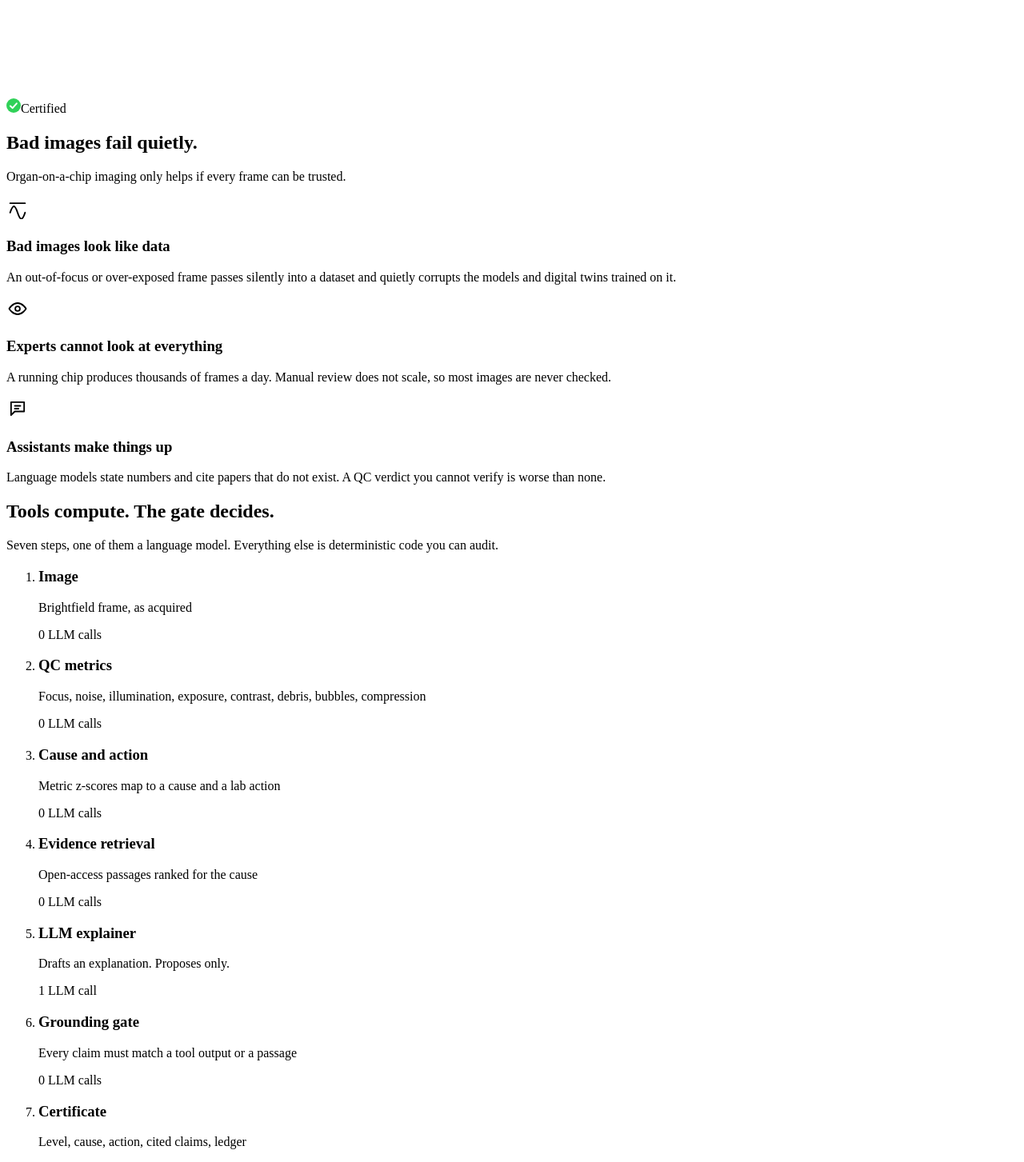
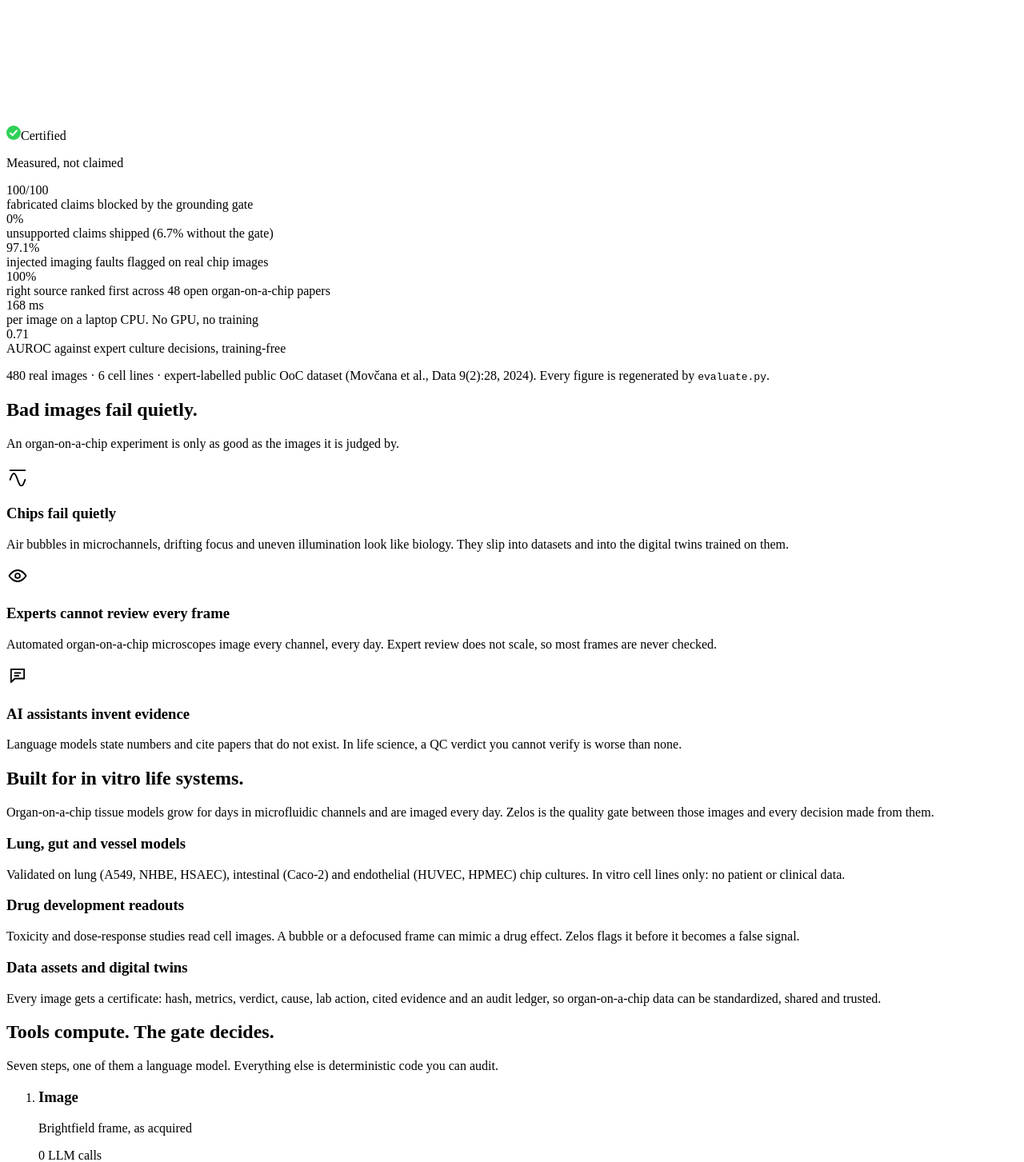
Before and after one commit to simon-derock/zelos, a React (Vite) app in the folder web/: page / in a window 1280 px wide. Shown: the part 1330-2783 px from the top of the page at 80% size. Built offline with nearby package versions, Linux system fonts and the light colour scheme; the HTML template or start-up script is replaced by a standard one.

Commit message:
feat(web): domain-focused copy (in vitro OoC tissue models), measured-results strip from results JSON, short tab title

```diff
--- a/web/src/App.tsx
+++ b/web/src/App.tsx
@@ -1,7 +1,7 @@
 import { useEffect, useState } from 'react'
 import { useSiteData } from './data'
 import { Hero } from './components/Hero'
-import { Problem, Pipeline, Reproduce, Footer } from './components/Sections'
+import { Problem, Pipeline, Reproduce, Footer, Proof, Domain } from './components/Sections'
 import { Console } from './components/Console'
 import { Benchmarks } from './components/Benchmarks'
 
@@ -62,7 +62,9 @@ export default function App() {
       <Nav sample={sample} />
       <main>
         <Hero />
+        <Proof data={data} />
         <Problem />
+        <Domain />
         <Pipeline />
         {data ? (
           <>
--- a/web/src/components/Hero.tsx
+++ b/web/src/components/Hero.tsx
@@ -32,11 +32,12 @@ export function Hero() {
   return (
     <header className="hero" id="top">
       <div className="hero-inner">
+        <p className="eyebrow">AI for Life Science · Organ-on-a-Chip</p>
         <h1 className="hero-title">Zelos.</h1>
         <p className="hero-sub">Every organ-on-a-chip image, certified.</p>
         <p className="hero-copy">
-          Zelos checks brightfield microscopy images with physics-based QC, names the likely cause, cites open literature
-          for the fix, and blocks any statement the evidence does not support.
+          Zelos inspects brightfield images of organ-on-a-chip cultures, names the imaging fault and the lab fix, cites
+          open organ-on-a-chip research, and blocks every claim the evidence cannot support.
         </p>
         <div className="hero-cta">
           <a className="btn btn-primary" href="#console">
--- a/web/src/components/Sections.tsx
+++ b/web/src/components/Sections.tsx
@@ -6,25 +6,25 @@ const GH = 'https://github.com/simon-derock/zelos'
 export function Problem() {
   const items = [
     {
-      t: 'Bad images look like data',
-      d: 'An out-of-focus or over-exposed frame passes silently into a dataset and quietly corrupts the models and digital twins trained on it.',
+      t: 'Chips fail quietly',
+      d: 'Air bubbles in microchannels, drifting focus and uneven illumination look like biology. They slip into datasets and into the digital twins trained on them.',
       icon: <path d="M4 17c3-9 5-9 8 0s5 9 8 0M4 7h16" />,
     },
     {
-      t: 'Experts cannot look at everything',
-      d: 'A running chip produces thousands of frames a day. Manual review does not scale, so most images are never checked.',
+      t: 'Experts cannot review every frame',
+      d: 'Automated organ-on-a-chip microscopes image every channel, every day. Expert review does not scale, so most frames are never checked.',
       icon: <path d="M3 12s3.5-6 9-6 9 6 9 6-3.5 6-9 6-9-6-9-6zm9-2.5a2.5 2.5 0 100 5 2.5 2.5 0 000-5z" />,
     },
     {
-      t: 'Assistants make things up',
-      d: 'Language models state numbers and cite papers that do not exist. A QC verdict you cannot verify is worse than none.',
+      t: 'AI assistants invent evidence',
+      d: 'Language models state numbers and cite papers that do not exist. In life science, a QC verdict you cannot verify is worse than none.',
       icon: <path d="M5 5h14v10H9l-4 4V5zm4 4h6m-6 3h4" />,
     },
   ]
   return (
     <section className="section" id="problem" aria-labelledby="problem-h">
       <div className="wrap">
-        <SectionHead id="problem-h" title="Bad images fail quietly." lede="Organ-on-a-chip imaging only helps if every frame can be trusted." />
+        <SectionHead id="problem-h" title="Bad images fail quietly." lede="An organ-on-a-chip experiment is only as good as the images it is judged by." />
         <div className="grid3">
           {items.map((it, i) => (
             <Reveal key={it.t} className={`card card-problem d${i}`}>
@@ -146,3 +146,81 @@ export function Footer({ data }: { data: SiteData | null }) {
     </footer>
   )
 }
+
+const pct = (x: unknown, d = 1) => (typeof x === 'number' ? `${(x * 100).toFixed(d).replace(/\.0$/, '')}%` : '')
+
+export function Proof({ data }: { data: SiteData | null }) {
+  // eslint-disable-next-line @typescript-eslint/no-explicit-any
+  const r: any = data?.results ?? {}
+  const fi = r?.e5?.gate_fault_injection?.injected_fabrications_caught
+  const gated = r?.e5?.conditions?.llm_gated?.unsupported_claim_rate_in_output?.rate
+  const ungated = r?.e5?.conditions?.llm_ungated?.unsupported_claim_rate_in_output?.rate
+  const det = r?.e1?.overall?.detection_rate_sev3plus
+  const hit1 = r?.e4?.modes?.hybrid_rerank?.paper_level?.['hit@1']
+  const papers = r?.e4?.corpus?.n_papers
+  const ms = r?.e9?.inspect_ms_p50
+  const knn = r?.e2?.detectors?.knn_handcrafted_k15?.auroc
+  const ds = data?.dataset
+  const items = [
+    fi && { v: `${fi.k}/${fi.n}`, l: 'fabricated claims blocked by the grounding gate' },
+    typeof gated === 'number' && { v: pct(gated), l: `unsupported claims shipped (${pct(ungated)} without the gate)` },
+    typeof det === 'number' && { v: pct(det), l: 'injected imaging faults flagged on real chip images' },
+    typeof hit1 === 'number' && { v: pct(hit1), l: `right source ranked first across ${papers ?? ''} open organ-on-a-chip papers` },
+    typeof ms === 'number' && { v: `${Math.round(ms)} ms`, l: 'per image on a laptop CPU. No GPU, no training' },
+    typeof knn === 'number' && { v: knn.toFixed(2), l: 'AUROC against expert culture decisions, training-free' },
+  ].filter(Boolean) as Array<{ v: string; l: string }>
+  if (!items.length) return null
+  return (
+    <section className="section proof" aria-label="Measured results">
+      <div className="wrap">
+        <p className="eyebrow center">Measured, not claimed</p>
+        <div className="proof-grid">
+          {items.map((it, i) => (
+            <Reveal key={it.l} className={`proof-item d${i % 3}`}>
+              <div className="proof-v">{it.v}</div>
+              <div className="proof-l">{it.l}</div>
+            </Reveal>
+          ))}
+        </div>
+        {ds && (
+          <p className="proof-note">
+            {ds.n_images_used} real images · {ds.cell_lines?.length} cell lines · expert-labelled public OoC dataset ({ds.citation}). Every
+            figure is regenerated by <code>evaluate.py</code>.
+          </p>
+        )}
+      </div>
+    </section>
+  )
+}
+
+export function Domain() {
+  const items = [
+    {
+      t: 'Lung, gut and vessel models',
+      d: 'Validated on lung (A549, NHBE, HSAEC), intestinal (Caco-2) and endothelial (HUVEC, HPMEC) chip cultures. In vitro cell lines only: no patient or clinical data.',
+    },
+    {
+      t: 'Drug development readouts',
+      d: 'Toxicity and dose-response studies read cell images. A bubble or a defocused frame can mimic a drug effect. Zelos flags it before it becomes a false signal.',
+    },
+    {
+      t: 'Data assets and digital twins',
+      d: 'Every image gets a certificate: hash, metrics, verdict, cause, lab action, cited evidence and an audit ledger, so organ-on-a-chip data can be standardized, shared and trusted.',
+    },
+  ]
+  return (
+    <section className="section" id="domain" aria-labelledby="domain-h">
+      <div className="wrap">
+        <SectionHead id="domain-h" title="Built for in vitro life systems." lede="Organ-on-a-chip tissue models grow for days in microfluidic channels and are imaged every day. Zelos is the quality gate between those images and every decision made from them." />
+        <div className="grid3">
+          {items.map((it, i) => (
+            <Reveal key={it.t} className={`card card-problem d${i}`}>
+              <h3>{it.t}</h3>
+              <p>{it.d}</p>
+            </Reveal>
+          ))}
+        </div>
+      </div>
+    </section>
+  )
+}
--- a/web/src/styles.css
+++ b/web/src/styles.css
@@ -434,3 +434,14 @@ a.chip:hover { text-decoration: none; filter: brightness(0.95); }
   .field-stamp { transform: translate(-50%, 0); }
   .bar-fill, .knob, .switch, .gthumb { transition: none; }
 }
+
+.eyebrow{font-size:15px;font-weight:600;letter-spacing:.02em;color:#0071e3;margin:0 0 14px}
+.eyebrow.center{text-align:center}
+.proof{padding-top:72px;padding-bottom:72px}
+.proof-grid{display:grid;grid-template-columns:repeat(3,minmax(0,1fr));gap:40px 32px;margin-top:28px}
+.proof-item{text-align:center}
+.proof-v{font-size:clamp(40px,5vw,64px);font-weight:700;letter-spacing:-.03em;line-height:1.05;background:linear-gradient(180deg,#1d1d1f,#3a3a3c);-webkit-background-clip:text;background-clip:text;color:transparent}
+.proof-l{margin-top:10px;font-size:16px;line-height:1.4;color:#515154;max-width:28ch;margin-left:auto;margin-right:auto}
+.proof-note{margin:40px auto 0;text-align:center;color:#6e6e73;font-size:14px;max-width:70ch}
+@media (max-width:820px){.proof-grid{grid-template-columns:repeat(2,minmax(0,1fr))}}
+@media (max-width:520px){.proof-grid{grid-template-columns:1fr}}
```
Also changed, not shown: web/index.html (+1 -1 lines), 2 other files (tests, documents, lock files or other folders).
